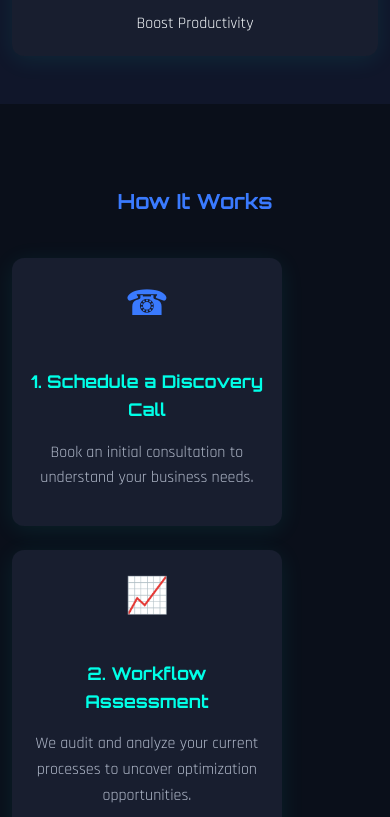
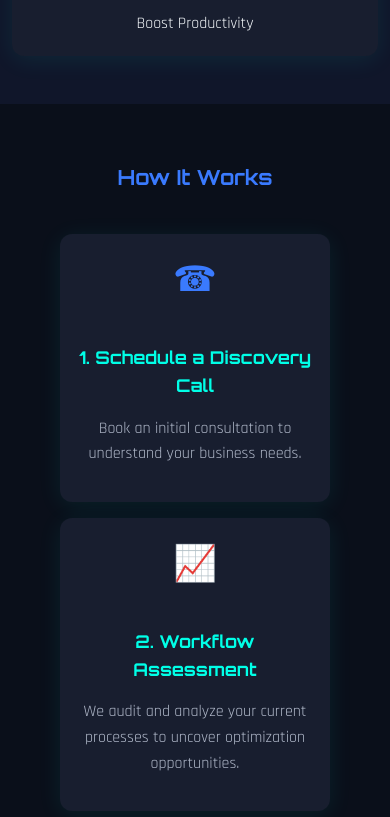
Before and after one commit to Nyamburavee/optima.ai.landing, a plain HTML site: page index.html in a window 390 px wide. Shown: the part 3967-4784 px from the top of the page. Drawn offline with Linux system fonts and the light colour scheme.

Commit message:
mobile responsiveness

```diff
--- a/styles.css
+++ b/styles.css
@@ -317,6 +317,11 @@ body {
 /* How It Works Section */
 .how-it-works {
   padding: 4rem 0 3rem 0;
+  display: flex;
+  flex-direction: column;
+  align-items: center;
+  justify-content: center;
+  text-align: center;
 }
 .how-it-works h2 {
   font-family: var(--font-head);
@@ -330,6 +335,8 @@ body {
   flex-wrap: wrap;
   gap: 2rem;
   justify-content: center;
+  align-items: center;
+  width: 100%;
 }
 .step {
   background: #181e2f;
@@ -703,6 +710,16 @@ body {
     gap: 1rem;
     text-align: center;
   }
+  .how-it-works {
+    align-items: center;
+    text-align: center;
+  }
+  .steps {
+    flex-direction: column;
+    align-items: center;
+    justify-content: center;
+    gap: 1.5rem;
+  }
 }
 @media (max-width: 600px) {
   .container {
@@ -732,6 +749,12 @@ body {
   .footer-content {
     gap: 0.5rem;
     font-size: 0.95rem;
+  }
+  .how-it-works {
+    padding: 2.5rem 0 2rem 0;
+  }
+  .steps {
+    gap: 1rem;
   }
 }
 
```
